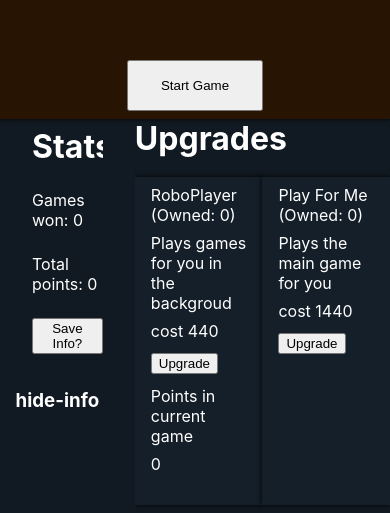
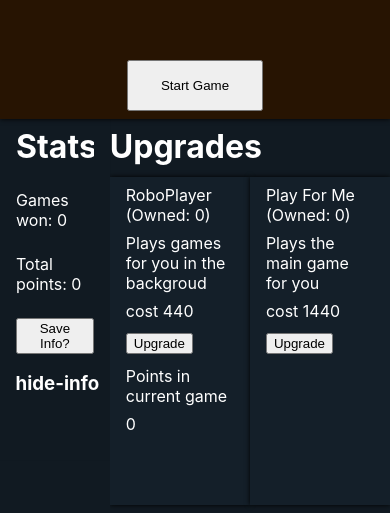
Before and after one commit to BritneyAC/idleitaire, a Next.js app: page / in a window 390 px wide. Shown: the part 331-844 px from the top of the page. Built offline with nearby package versions, Linux system fonts and the light colour scheme.

Commit message:
minor style fixes

```diff
--- a/src/hooks/useUserInfo.tsx
+++ b/src/hooks/useUserInfo.tsx
@@ -53,10 +53,10 @@ export default function useUserInfo(){
     const time = new Date().getTime()
     let movesToResume = 0
     if(userInfo.roboPlayer > 0){
-      movesToResume = movesToResume + Math.min(200 * userInfo.roboPlayer, Math.round((time - userInfo.timeOfSave) / (2500 / userInfo.roboPlayer)))
+      movesToResume = movesToResume + Math.min((200 * userInfo.roboPlayer) + 500, Math.round((time - userInfo.timeOfSave) / (2500 / userInfo.roboPlayer)))
     }
     if(userInfo.playForYou > 0){
-      movesToResume = movesToResume + Math.min(200 * userInfo.playForYou, Math.round((time - userInfo.timeOfSave) / (5000 / userInfo.playForYou)))
+      movesToResume = movesToResume + Math.min((200 * userInfo.playForYou) + 500, Math.round((time - userInfo.timeOfSave) / (5000 / userInfo.playForYou)))
     }
     while(movesToResume > 100){
       increasePoints(140)
--- a/src/styles/Board.module.css
+++ b/src/styles/Board.module.css
@@ -98,6 +98,12 @@
   position: relative;
 }
 
+.deck img {
+  height: 100%;
+  width: 100%;
+  border-radius: 5px;
+}
+
 .playable {
   grid-column-start: 3;
   grid-column-end: -1;
--- a/src/styles/BoardElement.module.css
+++ b/src/styles/BoardElement.module.css
@@ -1,7 +1,8 @@
 .deck0, .deck1, .deck2, .deck3, .deck4 {
   position: absolute;
   display: flex;
-  height: 100%;
+  align-self: center;
+  height: 90%;
   width: 30%;
 }
 
@@ -27,6 +28,7 @@
 
 .deckEmpty {
   position: absolute;
+  align-self: center;
   left: 0;
   aspect-ratio: 360/540;
   border: 3px solid white;
@@ -180,7 +182,7 @@
 }
 
 .mainCardback {
-  margin-top: -20%;
+  margin-top: -30%;
   width: 75%;
   padding: 3px;
   border-radius: 5px;
@@ -188,14 +190,13 @@
 }
 
 @media (max-width: 820px) {
-  .deck {
-    align-self: center;
-    max-height: 75%;
-  }
   .card0, .card1, .card2, .card3, .card4, .card5, .card6, .card7, .card8, .card9, .card10, .card11, .card12, .card13, .card14, .card15, .card16, .card17, .card18, .card19 {
     margin-top: 0;
   }
-  .deck .cardback {
-    max-height: 100%;
+  .deck0, .deck1, .deck2, .deck3, .deck4 {
+    height: calc(50% + 1rem);
+  }
+  .deckEmpty {
+    height: calc(50% + 1rem);
   }
 }
--- a/src/styles/Main.module.css
+++ b/src/styles/Main.module.css
@@ -43,7 +43,7 @@
 @media (max-width: 820px) {
   .showInfo {
     top: initial;
-    bottom: 12vh;
+    bottom: 14vh;
     right: initial;
     left: 4vw;
   }
--- a/src/styles/Stats.module.css
+++ b/src/styles/Stats.module.css
@@ -19,7 +19,7 @@
 
 @media (max-width: 820px) {
   .stats {
-    padding-top: 0;
+    padding: 0 1rem 2rem;
     height: 80%;
   }
   .stats button {
--- a/src/styles/UpgradesPage.module.css
+++ b/src/styles/UpgradesPage.module.css
@@ -35,6 +35,8 @@
   .upgradesPage h1 {
     grid-column-start: 1;
     grid-column-end: -1;
+    margin: 0;
+    padding-top: 1rem;
   }
   .upgrade {
     height: 100%;
--- a/src/styles/scss/Main.module.scss
+++ b/src/styles/scss/Main.module.scss
@@ -44,7 +44,7 @@
 @media (max-width: 820px) {
   .showInfo {
     top: initial;
-    bottom: 12vh;
+    bottom: 14vh;
     right: initial;
     left: 4vw;
   }
--- a/src/styles/scss/Stats.module.scss
+++ b/src/styles/scss/Stats.module.scss
@@ -20,7 +20,7 @@
 
 @media (max-width: 820px) {
   .stats {
-    padding-top: 0;
+    padding: 0 1rem 2rem;
     height: 80%;
   }
   .stats button {
--- a/src/styles/scss/UpgradesPage.module.scss
+++ b/src/styles/scss/UpgradesPage.module.scss
@@ -35,6 +35,8 @@
   .upgradesPage h1 {
     grid-column-start: 1;
     grid-column-end: -1;
+    margin: 0;
+    padding-top: 1rem;
   }
   .upgrade {
     height: 100%;
```
Also changed, not shown: src/styles/scss/Board.module.scss (+5 -2 lines), src/styles/scss/BoardElement.module.scss (+9 -8 lines).
